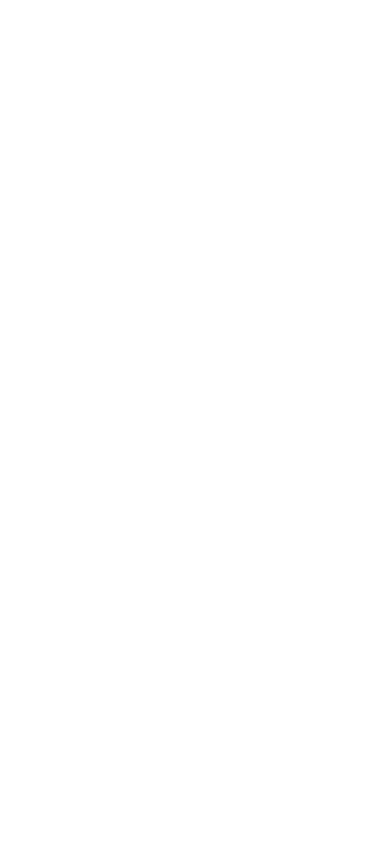
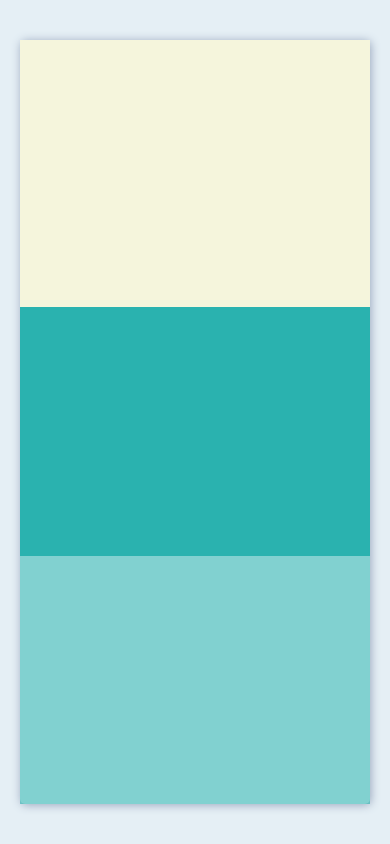
Before and after one commit to OlenaMitropolska/community-project-second-version, a plain HTML site: page index.html in a window 390 px wide. Drawn offline with Linux system fonts and the light colour scheme.

Commit message:
structure phone done

```diff
--- a/index.html
+++ b/index.html
@@ -4,8 +4,17 @@
     <meta charset="UTF-8">
     <meta name="viewport" content="width=device-width, initial-scale=1.0">
     <title>Document</title>
+    <link rel="stylesheet" href="/style.css">
 </head>
 <body>
+    <div class="container">
+        <div class="top">
 
+        </div>
+
+        <div class="middle"></div>
+
+        <div class="left"></div>
+      </div>
 </body>
 </html>
--- a/style.css
+++ b/style.css
@@ -3,3 +3,32 @@
     margin: 0;
     box-sizing: border-box;
 }
+body {
+    height: 100vh;
+    width: 100vw;
+    background-color: hsl(204, 43%, 93%);
+    font-family: 'Karla', sans-serif;
+    padding: 40px 20px;
+}
+.container {
+    background-color: white;
+    width: 100%;
+    height: 100%;
+    border-radius: 5px;
+    box-shadow: 1px 1px 10px hsl(218, 22%, 67%);
+}
+.top {
+background-color: beige;
+height: 35%;
+
+}
+
+.middle {
+    background-color: hsl(179, 62%, 43%);
+    height: 32.5%;
+}
+
+.left {
+    background-color: hsla(179, 62%, 43%, 0.589);
+    height: 32.5%;
+}
```
